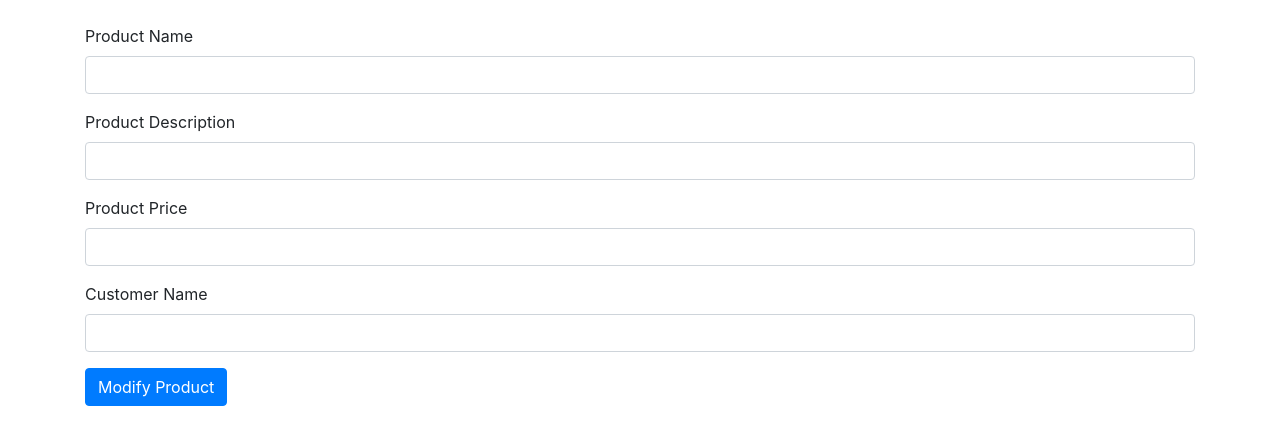
After one commit to Marjan-Stojanovski/secondphp, a PHP site: page /modify.php?id=1 in a window 1280 px wide. The commit adds this page. Shown: the top 445 px of the page. Run offline with PHP 8.4, Linux system fonts and the light colour scheme; data that the repository does not hold is empty.

Commit message:
Created Modify option

```diff
--- a/manage.php
+++ b/manage.php
@@ -8,7 +8,7 @@ $id = $_GET['id'];
 
 $conn = mysqli_connect(DB_HOST, DB_USER, DB_PASS, DB) or die('Connection error');
 
-$query = mysqli_query($conn, "SELECT * FROM products WHERE id='.$id.'");
+$query = mysqli_query($conn, "DELETE FROM products WHERE id='$id'");
 
 if ($query) {
     header('Location: list.php');
--- /dev/null
+++ b/modify.php
@@ -0,0 +1,49 @@
+<?php
+require_once "header.php";
+require_once "./db/db.php";
+?>
+<?php
+
+$id = $_GET['id'];
+
+$conn = mysqli_connect(DB_HOST, DB_USER, DB_PASS, DB) or die('Connection error');
+
+$query = mysqli_query($conn, "SELECT * FROM products WHERE id='$id'");
+
+$product = mysqli_fetch_assoc($query);
+
+?>
+<div class="container">
+    <br>
+    <div class="row">
+        <div class="col-md-12">
+            <form method="post" action="change.php">
+                <div class="form-group" hidden>
+                    <label for="exampleInputEmail1" hidden>ID</label>
+                    <input type="text" class="form-control" id="exampleInputEmail1" aria-describedby="emailHelp" value="<?php echo $product['id'] ?>" required name="id" hidden>
+                </div>
+                <div class="form-group">
+                    <label for="exampleInputEmail1">Product Name</label>
+                    <input type="text" class="form-control" id="exampleInputEmail1" aria-describedby="emailHelp" value="<?php echo $product['product_name'] ?>" required name="product_name">
+                </div>
+                <div class="form-group">
+                    <label for="exampleInputEmail1">Product Description</label>
+                    <input type="text" class="form-control" id="exampleInputEmail1" aria-describedby="emailHelp" value="<?php echo $product['product_desc'] ?>" required name="product_desc">
+                </div>
+                <div class="form-group">
+                    <label for="exampleInputEmail1">Product Price</label>
+                    <input type="text" class="form-control" id="exampleInputEmail1" aria-describedby="emailHelp" value="<?php echo $product['product_price'] ?>" required name="product_price">
+                </div>
+                <div class="form-group">
+                    <label for="exampleInputPassword1">Customer Name</label>
+                    <input type="text" class="form-control" id="exampleInputPassword1" value="<?php echo $product['customer_name'] ?>" required name="customer_name">
+                </div>
+                <button type="submit" class="btn btn-primary green">Modify Product</button>
+            </form>
+        </div>
+    </div>
+</div>
+
+<?php
+    require_once "footer.php";
+?>
```
Also changed, not shown: change.php (added, +44 -0 lines), index.php (+5 -5 lines), list.php (+5 -3 lines).
